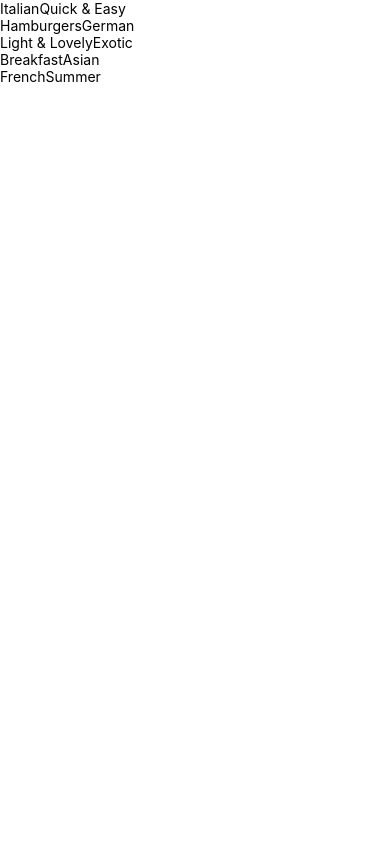
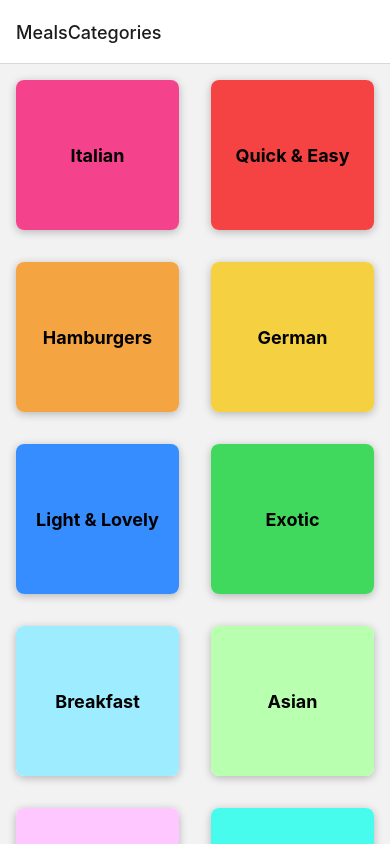
Before and after one commit to Rakesh6720/react-native-ts-nav, a React Native app: screen /MealsCategories in a window 390 px wide. Built offline with nearby package versions, Linux system fonts and the light colour scheme.

Commit message:
add native stack navigator

```diff
--- a/App.tsx
+++ b/App.tsx
@@ -1,10 +1,22 @@
 import { StatusBar } from "expo-status-bar";
 import { StyleSheet, Text, View } from "react-native";
 import CategoriesScreen from "./screens/CategoriesScreen";
-import { CATEGORIES } from "./data/dummy-data";
+import { NavigationContainer } from "@react-navigation/native";
+import { createNativeStackNavigator } from "@react-navigation/native-stack";
+
+const Stack = createNativeStackNavigator();
 
 export default function App() {
-  return <CategoriesScreen categories={CATEGORIES} />;
+  return (
+    <>
+      <StatusBar style="light" />
+      <NavigationContainer>
+        <Stack.Navigator>
+          <Stack.Screen name="MealsCategories" component={CategoriesScreen} />
+        </Stack.Navigator>
+      </NavigationContainer>
+    </>
+  );
 }
 
 const styles = StyleSheet.create({
--- a/app.json
+++ b/app.json
@@ -5,6 +5,7 @@
     "version": "1.0.0",
     "orientation": "portrait",
     "icon": "./assets/icon.png",
+    "backgroundColor": "#000000",
     "userInterfaceStyle": "light",
     "splash": {
       "image": "./assets/splash.png",
@@ -14,9 +15,7 @@
     "updates": {
       "fallbackToCacheTimeout": 0
     },
-    "assetBundlePatterns": [
-      "**/*"
-    ],
+    "assetBundlePatterns": ["**/*"],
     "ios": {
       "supportsTablet": true
     },
--- a/components/CategoryGridTile.tsx
+++ b/components/CategoryGridTile.tsx
@@ -1,4 +1,4 @@
-import { Pressable, Text, View } from "react-native";
+import { Pressable, Text, View, StyleSheet, Platform } from "react-native";
 
 interface CategoryGridTileProps {
   title: string;
@@ -10,10 +10,51 @@
   color,
 }: CategoryGridTileProps) {
   return (
-    <View>
-      <Pressable>
-        <Text>{title}</Text>
+    <View style={styles.gridItem}>
+      <Pressable
+        android_ripple={{ color: "#ccc" }}
+        style={({ pressed }) => [
+          styles.button,
+          pressed ? styles.buttonPressed : null,
+        ]}
+      >
+        <View style={[styles.innerContainer, { backgroundColor: color }]}>
+          <Text style={styles.title}>{title}</Text>
+        </View>
       </Pressable>
     </View>
   );
 }
+
+const styles = StyleSheet.create({
+  gridItem: {
+    flex: 1,
+    margin: 16,
+    height: 150,
+    borderRadius: 8,
+    elevation: 4,
+    backgroundColor: "white",
+    shadowColor: "black",
+    shadowOpacity: 0.25,
+    shadowOffset: { width: 0, height: 2 },
+    shadowRadius: 8,
+    overflow: Platform.OS === "android" ? "hidden" : "visible",
+  },
+  button: {
+    flex: 1,
+  },
+  buttonPressed: {
+    opacity: 0.5,
+  },
+  innerContainer: {
+    flex: 1,
+    padding: 16,
+    borderRadius: 8,
+    justifyContent: "center",
+    alignItems: "center",
+  },
+  title: {
+    fontWeight: "bold",
+    fontSize: 18,
+  },
+});
--- a/package.json
+++ b/package.json
@@ -9,11 +9,15 @@
     "web": "expo start --web"
   },
   "dependencies": {
+    "@react-navigation/native": "^6.0.13",
+    "@react-navigation/native-stack": "^6.9.0",
     "expo": "~46.0.13",
     "expo-status-bar": "~1.4.0",
     "react": "18.0.0",
     "react-dom": "18.0.0",
     "react-native": "0.69.6",
+    "react-native-safe-area-context": "4.3.1",
+    "react-native-screens": "~3.15.0",
     "react-native-web": "~0.18.7"
   },
   "devDependencies": {
--- a/screens/CategoriesScreen.tsx
+++ b/screens/CategoriesScreen.tsx
@@ -1,10 +1,6 @@
 import { FlatList, Text } from "react-native";
 import CategoryGridTile from "../components/CategoryGridTile";
-import Category from "../models/category";
-
-interface CategoriesScreenProps {
-  categories: Category[];
-}
+import { CATEGORIES } from "../data/dummy-data";
 
 function renderCategoryItem(itemData: any) {
   return (
@@ -12,12 +8,10 @@
   );
 }
 
-export default function CategoriesScreen({
-  categories,
-}: CategoriesScreenProps) {
+export default function CategoriesScreen() {
   return (
     <FlatList
-      data={categories}
+      data={CATEGORIES}
       keyExtractor={(category) => category.id + new Date()}
       renderItem={renderCategoryItem}
       numColumns={2}
```
Also changed, not shown: 1 other file (tests, documents, lock files or other folders).
